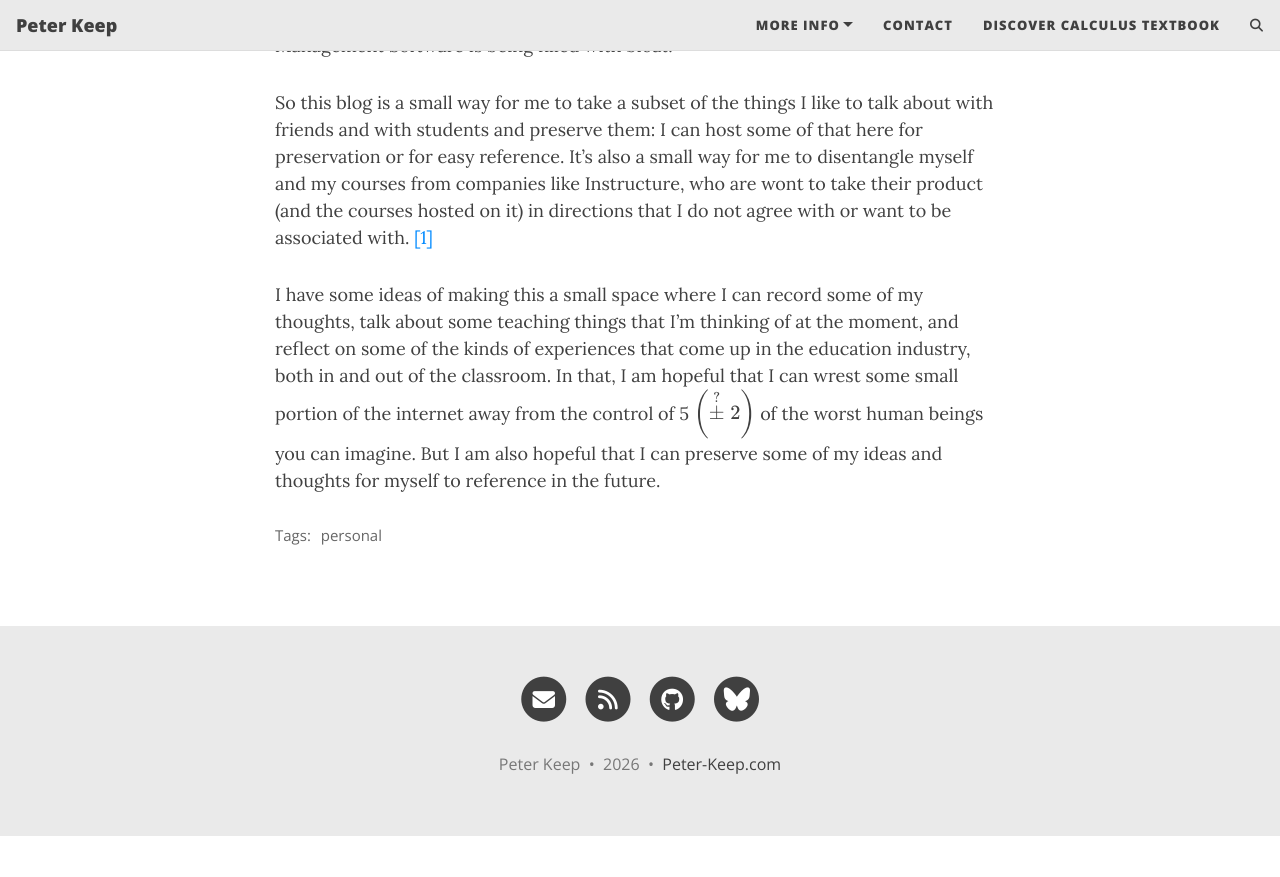
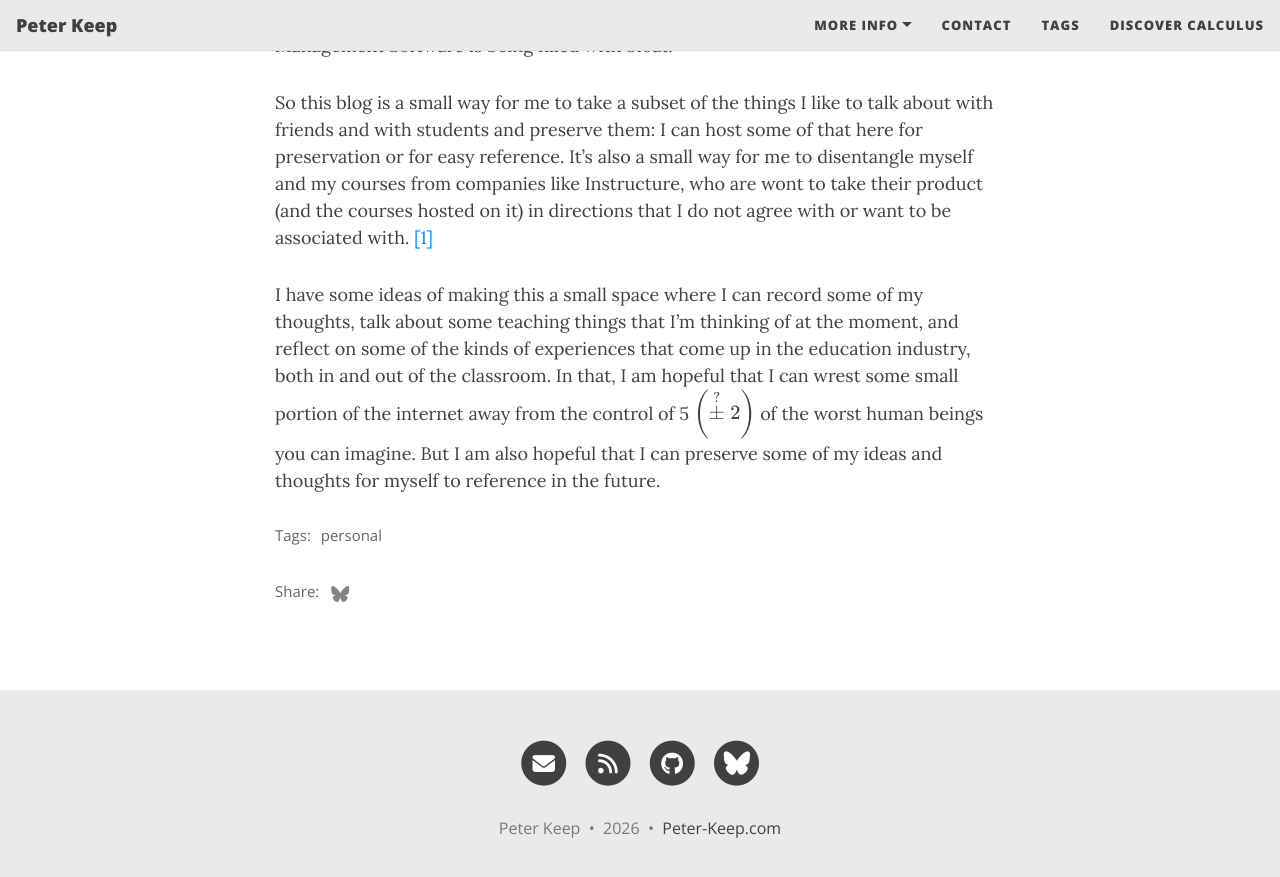
Before and after one commit to peterkeep/peterkeep.github.io, a Jekyll site: the page built from _posts/2026-01-02-introduction.md, in a window 1280 px wide and 900 px high, scrolled down 1017 px. Shown: the top 877 px of the window. Built offline with Jekyll 4.4.1, drawn with Linux system fonts in a browser that asks for light colours; formulas are drawn with MathJax 3; comment, search, counter and statistics services are not loaded; before the commit the page ends 1853 px from its top, so only the background shows below that.

Commit message:
tags, share, remove search

```diff
--- a/_config.yml
+++ b/_config.yml
@@ -25,7 +25,8 @@ navbar-links:
     - Teaching: "teaching"
     - Talks: "talks"
   Contact: "contact"
-  Discover Calculus Textbook: "https://www.discovercalculus.com"
+  Tags: "tags"
+  Discover Calculus: "https://www.discovercalculus.com"
 
 ################
 # --- Logo --- #
@@ -119,7 +120,7 @@ feed_show_excerpt: true
 feed_show_tags: true
 
 # Add a search button to the navbar
-post_search: true
+post_search: false
 
 # Add a button in the footer to edit the current page. Only works if your website is hosted on GitHub
 edit_page_button: false
--- a/_includes/social-share.html
+++ b/_includes/social-share.html
@@ -8,7 +8,8 @@
 
 {% if any-share-links %}
 <section id = "social-share-section">
-  <span class="sr-only">Share: </span>
+  <div class="blog-tags">
+  <span style="font-size: 100%">Share: </span>
 
   {% if site.share-links-active.twitter %}
     <a href="https://twitter.com/intent/tweet?text={{ page.title | strip_html | url_encode }}&url={{ page.url | absolute_url | url_encode }}"
@@ -42,6 +43,14 @@
     </a>
   {% endif %}
 
+  {% if site.share-links-active.bluesky %}
+    <a href="https://bsky.app/intent/compose?text=I'm sharing this post from @mathprofpeter.bsky.social%0A{{ page.url | absolute_url | url_encode }}"
+      class="btn btn-social-icon btn-bluesky" title="Share on BlueSky">
+      <span class="fab fa-fw fa-bluesky" aria-hidden="true" style="font-size:100%"></span>
+      <span class="sr-only">BlueSky</span>
+    </a>
+  {% endif %}
+
   {% if site.share-links-active.reddit %}
     <a href="https://www.reddit.com/submit?url={{ page.url | absolute_url | url_encode }}"
       class="btn btn-social-icon btn-reddit" title="Share on Reddit">
@@ -49,7 +58,7 @@
       <span class="sr-only">Reddit</span>
     </a>
   {% endif %}
-
+    </div>
 </section>
 
 {% endif %}
```
Also changed, not shown: 8 other files.
